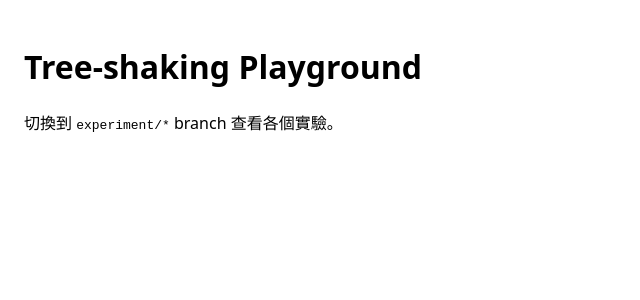
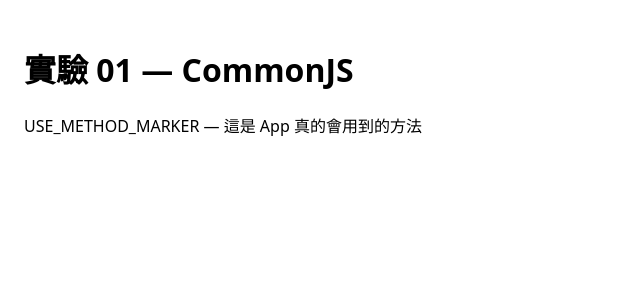
Before and after one commit to Yueh-Lin-Yang/recharts-treeshake-test, a React (Vite) app: page / in a window 1280 px wide. Shown: the top 300 px of the page, without its empty margins (0-640 px from the left). Built offline with nearby package versions, Linux system fonts and the light colour scheme.

Commit message:
🧪 test(commonjs): single CJS file with use/unuse — unuse leaks to bundle

```diff
--- a/src/App.tsx
+++ b/src/App.tsx
@@ -1,10 +1,10 @@
+import { use } from '@/lib/methods.cjs';
+
 export function App() {
   return (
     <div style={{ padding: 24 }}>
-      <h1>Tree-shaking Playground</h1>
-      <p>
-        切換到 <code>experiment/*</code> branch 查看各個實驗。
-      </p>
+      <h1>實驗 01 — CommonJS</h1>
+      <p>{use()}</p>
     </div>
   );
 }
--- /dev/null
+++ b/src/lib/methods.cjs
@@ -0,0 +1,9 @@
+function use() {
+  return 'USE_METHOD_MARKER — 這是 App 真的會用到的方法';
+}
+
+function unuse() {
+  return 'UNUSE_METHOD_MARKER — App 不會用到，但 CJS 沒辦法 tree-shake，所以還是會進 bundle';
+}
+
+module.exports = { use, unuse };
```
Also changed, not shown: src/lib/methods.d.cts (added).
